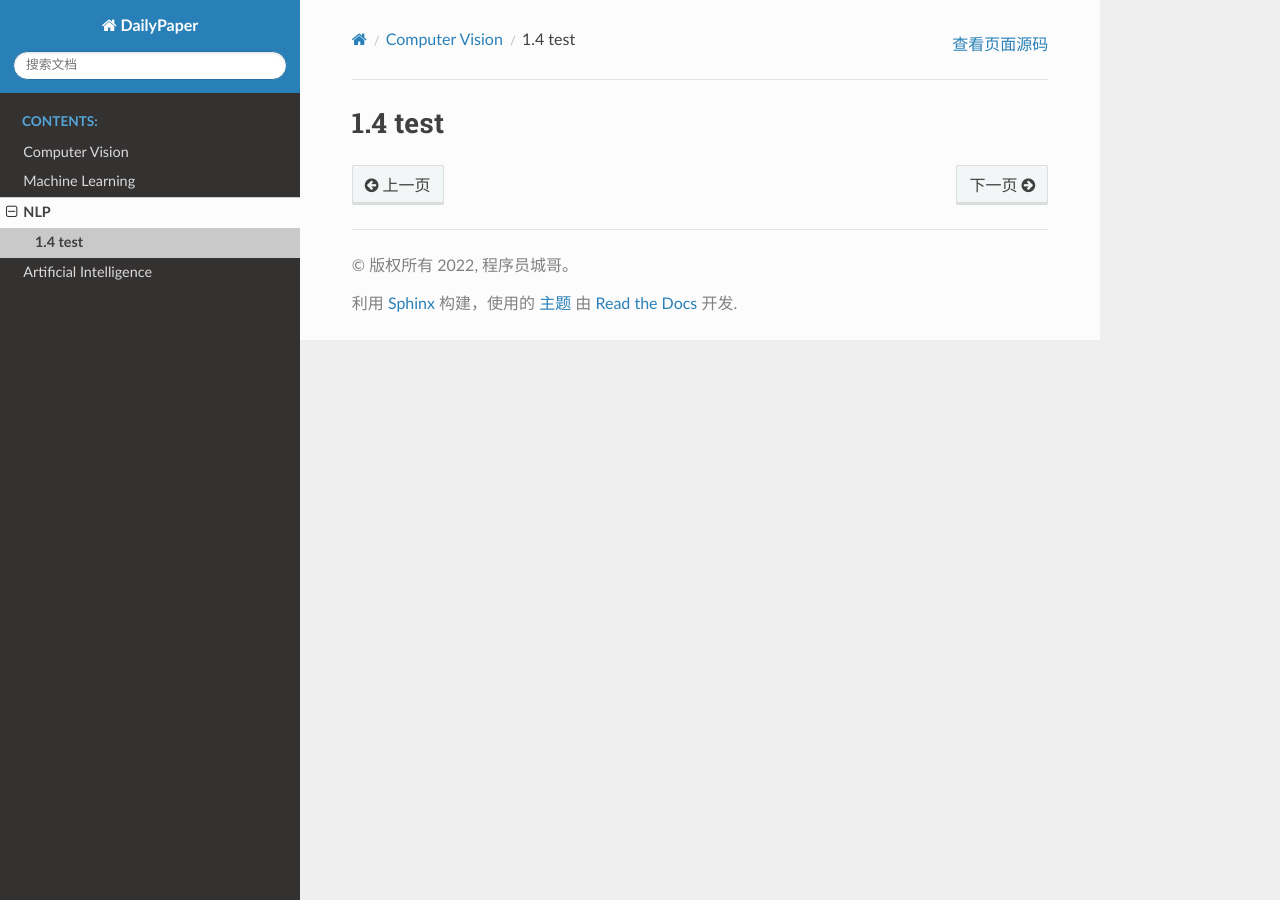
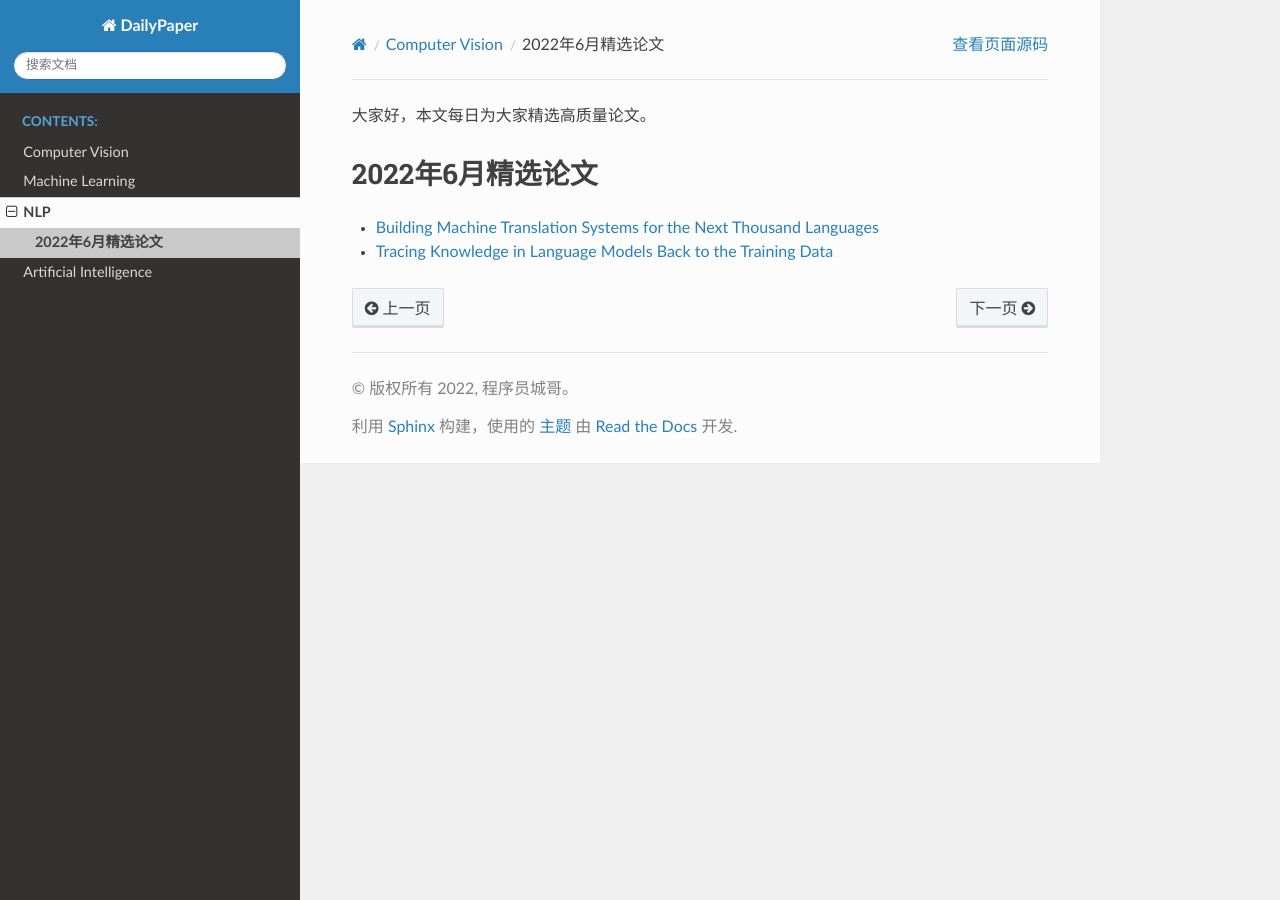
Before and after one commit to ChenXi-code/PaperDaily, a Sphinx documentation site: the page built from source/tree/nlp.md, in a window 1280 px wide. Built offline with Sphinx 7.4.7 and the Read the Docs theme 2.0.0, drawn with Linux system fonts in a browser that asks for light colours.

Commit message:
Update nlp.md

```diff
--- a/source/tree/nlp.md
+++ b/source/tree/nlp.md
@@ -1,2 +1,5 @@
-1.4 test
-==============
+大家好，本文每日为大家精选高质量论文。
+
+#### 2022年6月精选论文
+- [Building Machine Translation Systems for the Next Thousand Languages](https://arxiv.org/abs/2205.03983)
+-  [Tracing Knowledge in Language Models Back to the Training Data](https://arxiv.org/abs/2205.11482)
```
